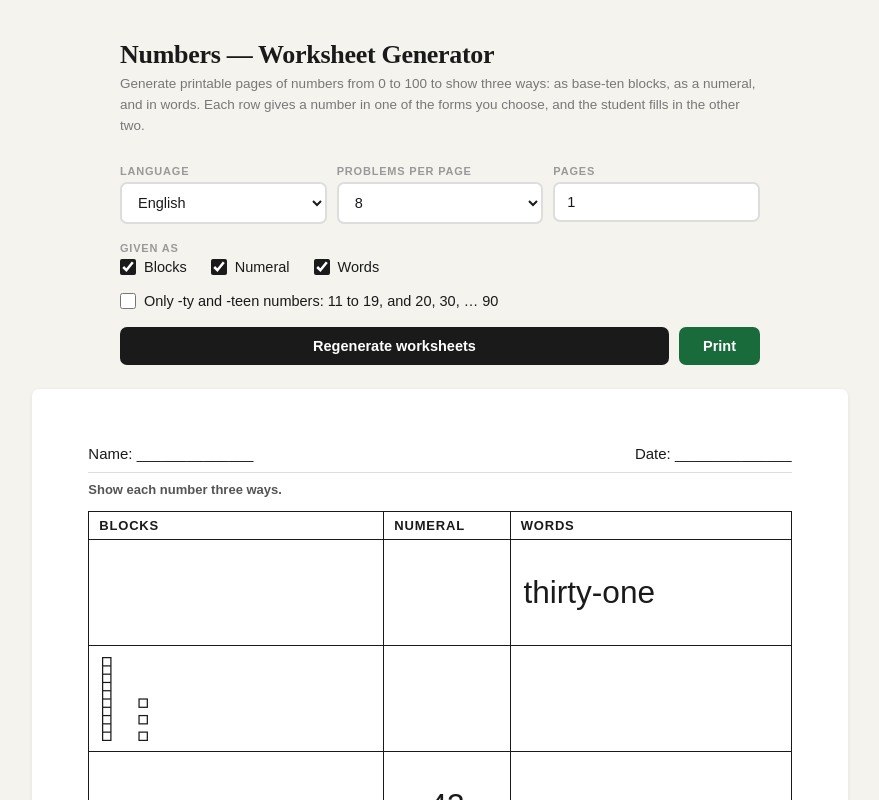
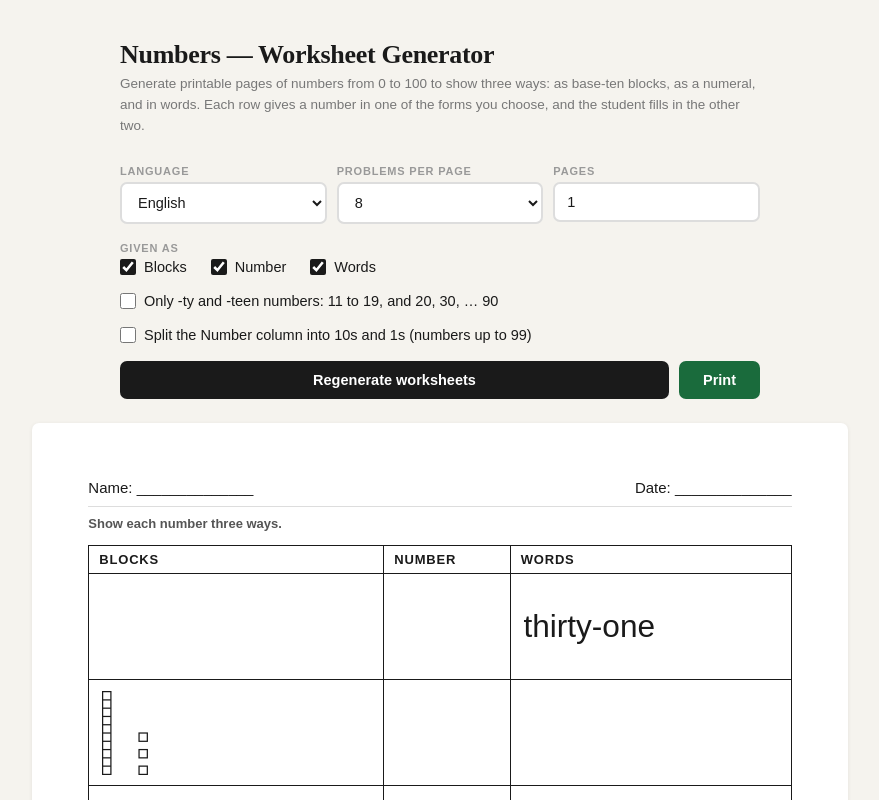
Before and after one commit to RKeelan/MmeKeelan.com, a website built with Vite: page src/numbers.html in a window 1280 px wide. Both pictures are taken after a click on the button "Generate worksheets". Shown: the top 800 px of the page, without its empty margins (200-1079 px from the left). Built offline with nearby package versions, Linux system fonts and the light colour scheme.

Commit message:
Add a 10s-and-1s split to the Numbers worksheet's Number column (#149)
- Rename the Numeral column to Number.
- Add a checkbox that splits the Number column into a box for each digit, under 10s and 1s subheadings (Dizaines and Unités in French).
- Limit split worksheets to 0–99, since 100 does not fit in two boxes.

```diff
--- a/src/css/numbersStyles.css
+++ b/src/css/numbersStyles.css
@@ -42,6 +42,7 @@
 }
 
 .nb-heading,
+.nb-subheading,
 .nb-cell {
   box-sizing: border-box;
   min-width: 0;
@@ -72,8 +73,35 @@
   line-height: 1.15;
 }
 
-.nb-numeral {
+.nb-numeral,
+.nb-tens,
+.nb-ones {
   justify-content: center;
+}
+
+/* A split table gives the Number column a box for each digit, under a
+   subheading naming its place. The other headings reach down past the
+   subheadings. */
+.nb-table.nb-split {
+  grid-template-columns: 42fr 9fr 9fr 40fr;
+  grid-template-rows: auto auto repeat(var(--nb-rows, 8), 1fr);
+}
+
+.nb-split .nb-heading {
+  grid-row: span 2;
+}
+
+.nb-split .nb-heading-numeral {
+  grid-row: auto;
+  grid-column: span 2;
+  text-align: center;
+}
+
+.nb-subheading {
+  padding: 4px 2px;
+  font-size: 12px;
+  font-weight: 600;
+  text-align: center;
 }
 
 /* The drawing takes most of the cell's height, keeping its proportions, and
@@ -96,6 +124,7 @@
 @media print {
   .nb-table,
   .nb-heading,
+  .nb-subheading,
   .nb-cell {
     border-color: #000;
     color: #000;
--- a/src/js/numbers-problems.js
+++ b/src/js/numbers-problems.js
@@ -35,11 +35,12 @@ export const FORMS = Object.freeze(['blocks', 'numeral', 'words']);
 export const NUMBER_SETS = Object.freeze(['all', 'tyTeen']);
 
 /**
- * Every number in `set`, in ascending order.
+ * Every number in `set` up to `max`, in ascending order.
  * @param {NumberSet} set
+ * @param {number} [max] The largest number to include.
  * @returns {number[]}
  */
-export function numbersIn(set) {
+export function numbersIn(set, max = MAX_NUMBER) {
   /** @type {number[]} */
   const numbers = [];
   if (set === 'all') {
@@ -50,7 +51,7 @@ export function numbersIn(set) {
   } else {
     throw new RangeError('Unsupported number set: ' + set);
   }
-  return numbers;
+  return numbers.filter((n) => n <= max);
 }
 
 /**
@@ -103,10 +104,18 @@ function givenForms(forms, count, rng) {
  * @param {readonly Form[]} forms The forms a problem's number can be given in.
  * @param {NumberSet} set Which numbers to draw from.
  * @param {number} count How many problems to produce.
- * @param {() => number} [rng] Random source in [0, 1); injectable for tests.
+ * @param {object} [options]
+ * @param {number} [options.max] The largest number to draw.
+ * @param {() => number} [options.rng] Random source in [0, 1); injectable for
+ *   tests.
  * @returns {Problem[]}
  */
-export function generateProblems(forms, set, count, rng = Math.random) {
+export function generateProblems(
+  forms,
+  set,
+  count,
+  { max = MAX_NUMBER, rng = Math.random } = {},
+) {
   if (forms.length === 0) {
     throw new RangeError('At least one form must be given');
   }
@@ -115,7 +124,7 @@ export function generateProblems(forms, set, count, rng = Math.random) {
       throw new RangeError('Unsupported form: ' + form);
     }
   }
-  const pool = numbersIn(set);
+  const pool = numbersIn(set, max);
   if (!Number.isInteger(count) || count < 0 || count > pool.length) {
     throw new RangeError(
       'count must be an integer from 0 to ' + pool.length + ', got ' + count,
--- a/src/js/numbers.js
+++ b/src/js/numbers.js
@@ -8,6 +8,7 @@ import { FORMS, generateProblems } from './numbers-problems.js';
 /** @typedef {import('./numbers-problems.js').Form} Form */
 /** @typedef {import('./numbers-problems.js').NumberSet} NumberSet */
 /** @typedef {import('./numbers-problems.js').Problem} Problem */
+/** @typedef {'tens' | 'ones'} Place */
 
 /** @param {string} sel */
 const $ = (sel) => document.querySelector(sel);
@@ -19,6 +20,7 @@ const elGiven = /** @type {NodeListOf<HTMLInputElement>} */ (
   document.querySelectorAll('input[name="given"]')
 );
 const elTyTeen = /** @type {HTMLInputElement} */ ($('#ty-teen'));
+const elSplit = /** @type {HTMLInputElement} */ ($('#split'));
 const elBtnGen = /** @type {HTMLButtonElement} */ ($('#btn-gen'));
 const elBtnPrint = /** @type {HTMLButtonElement} */ ($('#btn-print'));
 const elSheets = /** @type {HTMLElement} */ ($('#sheets'));
@@ -26,22 +28,33 @@ const elTemplate = /** @type {HTMLTemplateElement} */ ($('#sheet-template'));
 
 /**
  * The words printed on a worksheet, in each language.
- * @type {Record<Language, { name: string, date: string, subtitle: string, headings: Record<Form, string> }>}
+ * @type {Record<Language, { name: string, date: string, subtitle: string, headings: Record<Form, string>, places: Record<Place, string> }>}
  */
 const SHEET_TEXT = {
   en: {
     name: 'Name: ______________',
     date: 'Date: ______________',
     subtitle: 'Show each number three ways.',
-    headings: { blocks: 'Blocks', numeral: 'Numeral', words: 'Words' },
+    headings: { blocks: 'Blocks', numeral: 'Number', words: 'Words' },
+    places: { tens: '10s', ones: '1s' },
   },
   fr: {
     name: 'Nom : ______________',
     date: 'Date : ______________',
     subtitle: 'Représente chaque nombre de trois façons.',
     headings: { blocks: 'Blocs', numeral: 'Chiffres', words: 'Lettres' },
+    places: { tens: 'Dizaines', ones: 'Unités' },
   },
 };
+
+/**
+ * The places a split Number column has a box for, from left to right.
+ * @type {readonly Place[]}
+ */
+const PLACES = Object.freeze(['tens', 'ones']);
+
+/** The largest number whose digits fit a split Number column's two boxes. */
+const MAX_TWO_DIGIT = 99;
 
 const SVG_NS = 'http://www.w3.org/2000/svg';
 
@@ -97,6 +110,11 @@ function getForms() {
 /** @returns {NumberSet} */
 function getNumberSet() {
   return elTyTeen.checked ? 'tyTeen' : 'all';
+}
+
+/** @returns {boolean} Whether to split the Number column into tens and ones. */
+function getSplit() {
+  return elSplit.checked;
 }
 
 /** @returns {number} */
@@ -185,14 +203,28 @@ function renderGiven({ number, given }, language) {
 }
 
 /**
+ * A table cell, for a form or a place.
+ * @param {Form | Place} kind
+ * @param {Node | string | null} content What the cell shows, if it is given.
+ * @returns {HTMLDivElement}
+ */
+function makeCell(kind, content) {
+  const cell = document.createElement('div');
+  cell.className = 'nb-cell nb-' + kind;
+  if (content !== null) cell.append(content);
+  return cell;
+}
+
+/**
  * One printable page, stamped from the sheet template: a table with a column
  * for each form and a row for each problem, in which only the given forms are
- * filled in.
+ * filled in. A split table gives the Number column a box for each digit.
  * @param {Language} language
  * @param {Problem[]} problems
+ * @param {boolean} split
  * @returns {DocumentFragment}
  */
-function renderSheet(language, problems) {
+function renderSheet(language, problems, split) {
   const text = SHEET_TEXT[language];
   const sheet = /** @type {DocumentFragment} */ (
     elTemplate.content.cloneNode(true)
@@ -206,22 +238,43 @@ function renderSheet(language, problems) {
   find('.mw-sheet-subtitle').textContent = text.subtitle;
 
   const table = find('.nb-table');
+  table.classList.toggle('nb-split', split);
   // The rows share the page equally, and the text is sized to fit a row.
   table.style.setProperty('--nb-rows', String(problems.length));
   for (const form of FORMS) {
     const heading = document.createElement('div');
-    heading.className = 'nb-heading';
+    heading.className = 'nb-heading nb-heading-' + form;
     heading.textContent = text.headings[form];
     table.appendChild(heading);
   }
+  if (split) {
+    for (const place of PLACES) {
+      const subheading = document.createElement('div');
+      subheading.className = 'nb-subheading';
+      subheading.textContent = text.places[place];
+      table.appendChild(subheading);
+    }
+  }
   for (const problem of problems) {
     for (const form of FORMS) {
-      const cell = document.createElement('div');
-      cell.className = 'nb-cell nb-' + form;
-      if (form === problem.given) {
-        cell.appendChild(renderGiven(problem, language));
+      const given = form === problem.given;
+      if (split && form === 'numeral') {
+        // A number under ten shows a 0 in its tens box, because an empty box
+        // is one for the student to fill in.
+        const digits = {
+          tens: Math.floor(problem.number / 10),
+          ones: problem.number % 10,
+        };
+        for (const place of PLACES) {
+          table.appendChild(
+            makeCell(place, given ? String(digits[place]) : null),
+          );
+        }
+      } else {
+        table.appendChild(
+          makeCell(form, given ? renderGiven(problem, language) : null),
+        );
       }
-      table.appendChild(cell);
     }
   }
   return sheet;
@@ -238,14 +291,16 @@ function generate() {
   const language = getLanguage();
   const forms = getForms();
   const set = getNumberSet();
+  const split = getSplit();
+  const max = split ? MAX_TWO_DIGIT : MAX_NUMBER;
   const count = getCount();
   const pages = getPages();
   elPages.value = String(pages);
 
   elSheets.innerHTML = '';
   for (let page = 0; page < pages; page++) {
-    const problems = generateProblems(forms, set, count);
-    elSheets.appendChild(renderSheet(language, problems));
+    const problems = generateProblems(forms, set, count, { max });
+    elSheets.appendChild(renderSheet(language, problems, split));
   }
 
   hasWorksheet = true;
@@ -258,7 +313,14 @@ function generate() {
 elBtnGen.addEventListener('click', generate);
 elBtnPrint.addEventListener('click', () => window.print());
 
-for (const control of [elLanguage, elCount, elPages, ...elGiven, elTyTeen]) {
+for (const control of [
+  elLanguage,
+  elCount,
+  elPages,
+  ...elGiven,
+  elTyTeen,
+  elSplit,
+]) {
   control.addEventListener('change', () => {
     updateGenerateButton();
     if (hasWorksheet && !elBtnGen.disabled) generate();
--- a/src/numbers.html
+++ b/src/numbers.html
@@ -45,7 +45,7 @@
 		<legend>Given as</legend>
 		<div class="nb-given-options">
 			<label class="mw-check"><input type="checkbox" name="given" value="blocks" checked> Blocks</label>
-			<label class="mw-check"><input type="checkbox" name="given" value="numeral" checked> Numeral</label>
+			<label class="mw-check"><input type="checkbox" name="given" value="numeral" checked> Number</label>
 			<label class="mw-check"><input type="checkbox" name="given" value="words" checked> Words</label>
 		</div>
 	</fieldset>
@@ -53,6 +53,11 @@
 	<label class="mw-check">
 		<input type="checkbox" id="ty-teen">
 		Only -ty and -teen numbers: 11 to 19, and 20, 30, … 90
+	</label>
+
+	<label class="mw-check">
+		<input type="checkbox" id="split">
+		Split the Number column into 10s and 1s (numbers up to 99)
 	</label>
 
 	<div class="mw-btn-row">
```
Also changed, not shown: src/js/numbers-problems.test.js (+19 -0 lines).
